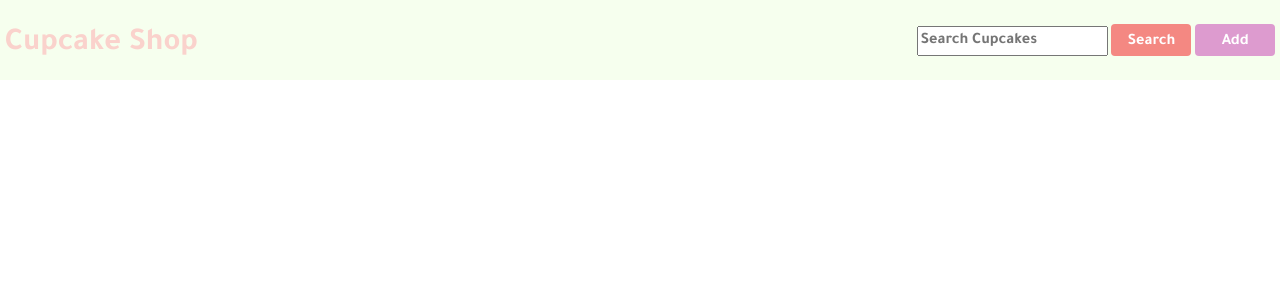
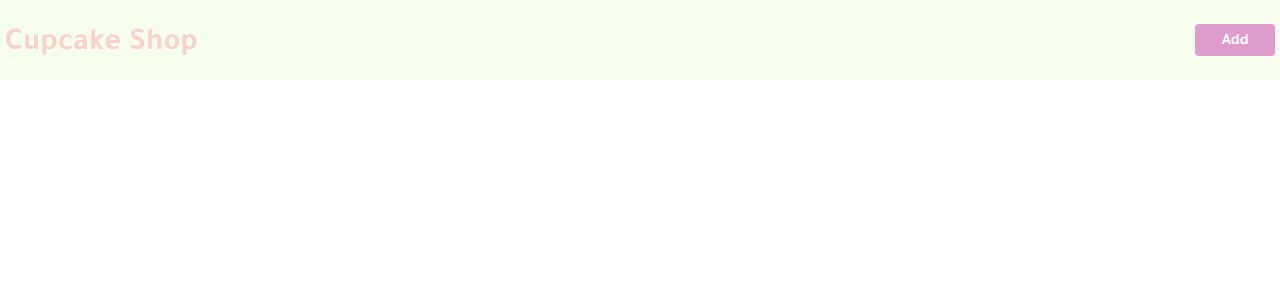
Before and after one commit to gruiz016/Cupcake-api, a Flask app: page / in a window 1280 px wide. Shown: the top 300 px of the page. Run offline with Flask 2, Linux system fonts and the light colour scheme; some libraries are stand-ins or nearby versions.

Commit message:
updating nav

```diff
--- a/templates/index.html
+++ b/templates/index.html
@@ -15,8 +15,6 @@
     <nav>
         <a href="/" class="brand">Cupcake Shop</a>
         <form class="search">
-            <input type="text" name="term" placeholder="Search Cupcakes">
-            <button class="btn">Search</button>
             <button class="btn" id="add">Add</button>
         </form>
     </nav>
```
